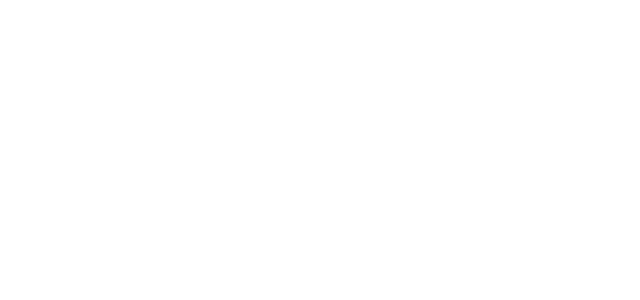
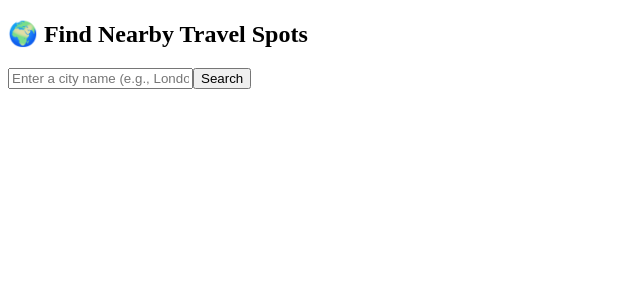
Before and after one commit to par2hibATU/GlobeTrek_FinalProject, a React (Create React App) app in the folder client/: page /touristPlaces in a window 1280 px wide. Before the commit this address had no page. Shown: the top 300 px of the page, without its empty margins (0-640 px from the left). Built offline with nearby package versions, Linux system fonts and the light colour scheme.

Commit message:
Tried the OpenTripMap api to work but did not like much

```diff
--- a/client/src/App.js
+++ b/client/src/App.js
@@ -10,6 +10,7 @@ import Login from "./pages/login/Login";
 import ProfileDashboard from "./pages/profile/ProfileDashboard";
 import Register from "./pages/register/Register";
 import Flight from "./pages/flight/Flight";
+import TouristPlaces from "./pages/touristPlaces/TouristPlaces";
 
 
 function App() {
@@ -27,6 +28,7 @@ function App() {
       <Route path="/register" element={<Register/>} />
       <Route path="/flight" element={<Flight/>} />
       <Route path="/profile" element={<ProfileDashboard />} />
+      <Route path="/touristPlaces" element={<TouristPlaces />} />
     </Routes>
     </BrowserRouter>
   );
--- a/client/src/components/navbar/Navbar.jsx
+++ b/client/src/components/navbar/Navbar.jsx
@@ -81,7 +81,7 @@ export const Navbar = () => {
             </div>
             <div className="navbarListItem">
               <FontAwesomeIcon icon={faBed} />
-              <span>Attraction</span>
+              <span onClick={() => navigate("/touristPlaces")}>Attraction</span>
             </div>
             <div className="navbarListItem">
               <FontAwesomeIcon icon={faTaxi} />
--- /dev/null
+++ b/client/src/pages/touristPlaces/TouristPlaces.jsx
@@ -0,0 +1,82 @@
+import React, { useState } from "react";
+import axios from "axios";
+
+const API_KEY = "5ae2e3f221c38a28845f05b6751b62017f6246199eff0252e90b1108"; // Replace with your real API key
+
+const TouristPlaces = () => {
+  const [city, setCity] = useState("");
+  const [places, setPlaces] = useState([]);
+  const [loading, setLoading] = useState(false);
+  const [error, setError] = useState("");
+
+  const handleSearch = async () => {
+    setLoading(true);
+    setError("");
+    setPlaces([]);
+
+    try {
+      // Step 1: Get coordinates of the city
+      const geoRes = await axios.get(
+        `https://api.opentripmap.com/0.1/en/places/geoname`,
+        {
+          params: {
+            name: city,
+            apikey: API_KEY,
+          },
+        }
+      );
+
+      const { lat, lon } = geoRes.data;
+
+      // Step 2: Get nearby places using lat/lon
+      const nearbyRes = await axios.get(
+        `https://api.opentripmap.com/0.1/en/places/radius`,
+        {
+          params: {
+            radius: 5000,
+            lon: lon,
+            lat: lat,
+            kinds: "interesting_places",
+            format: "json",
+            limit: 15,
+            apikey: API_KEY,
+          },
+        }
+      );
+
+      setPlaces(nearbyRes.data);
+    } catch (err) {
+      console.error(err);
+      setError("Could not fetch tourist places. Try another location.");
+    }
+
+    setLoading(false);
+  };
+
+  return (
+    <div className="travel-container">
+      <h2>🌍 Find Nearby Travel Spots</h2>
+      <input
+        type="text"
+        value={city}
+        onChange={(e) => setCity(e.target.value)}
+        placeholder="Enter a city name (e.g., London)"
+      />
+      <button onClick={handleSearch} disabled={loading}>
+        {loading ? "Searching..." : "Search"}
+      </button>
+
+      {error && <p style={{ color: "red" }}>{error}</p>}
+
+      <ul>
+        {places.map((place, index) => (
+          <li key={index}>
+            <strong>{place.name || "Unnamed Place"}</strong> - {place.kinds}
+          </li>
+        ))}
+      </ul>
+    </div>
+  );
+};
+
+export default TouristPlaces;
```
Also changed, not shown: client/src/pages/touristPlaces/touristPlaces.css (added).
